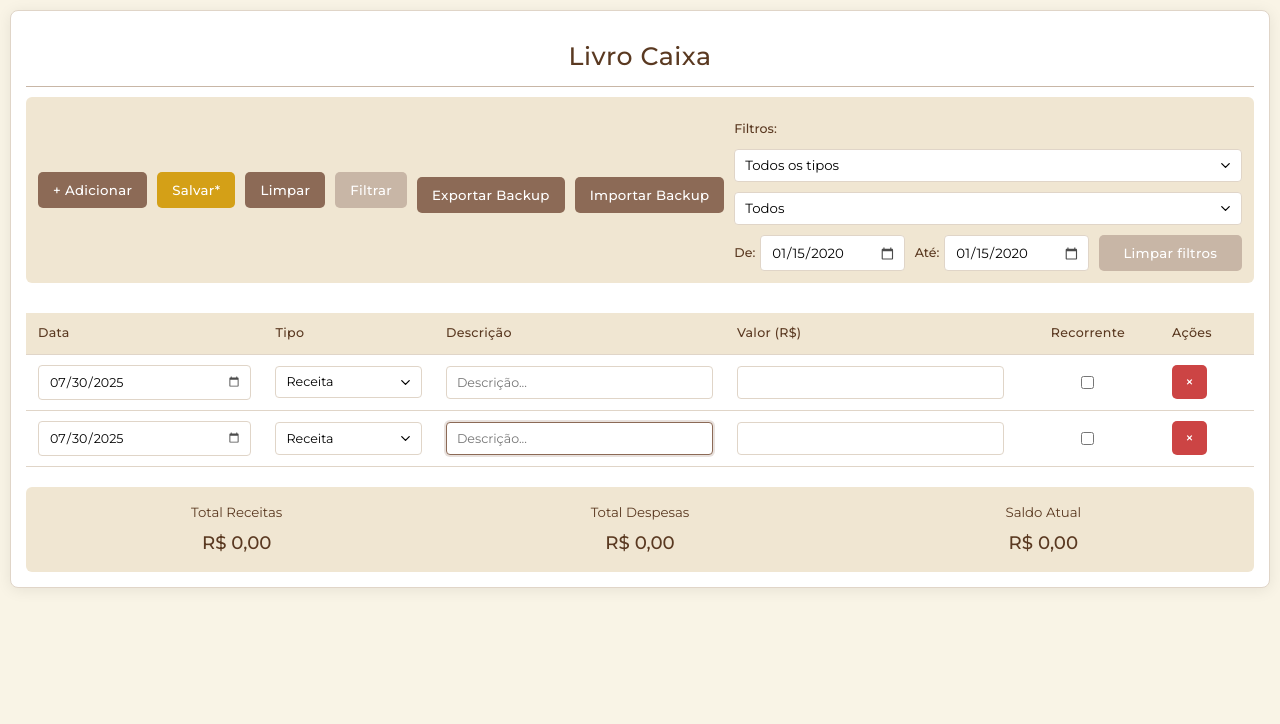
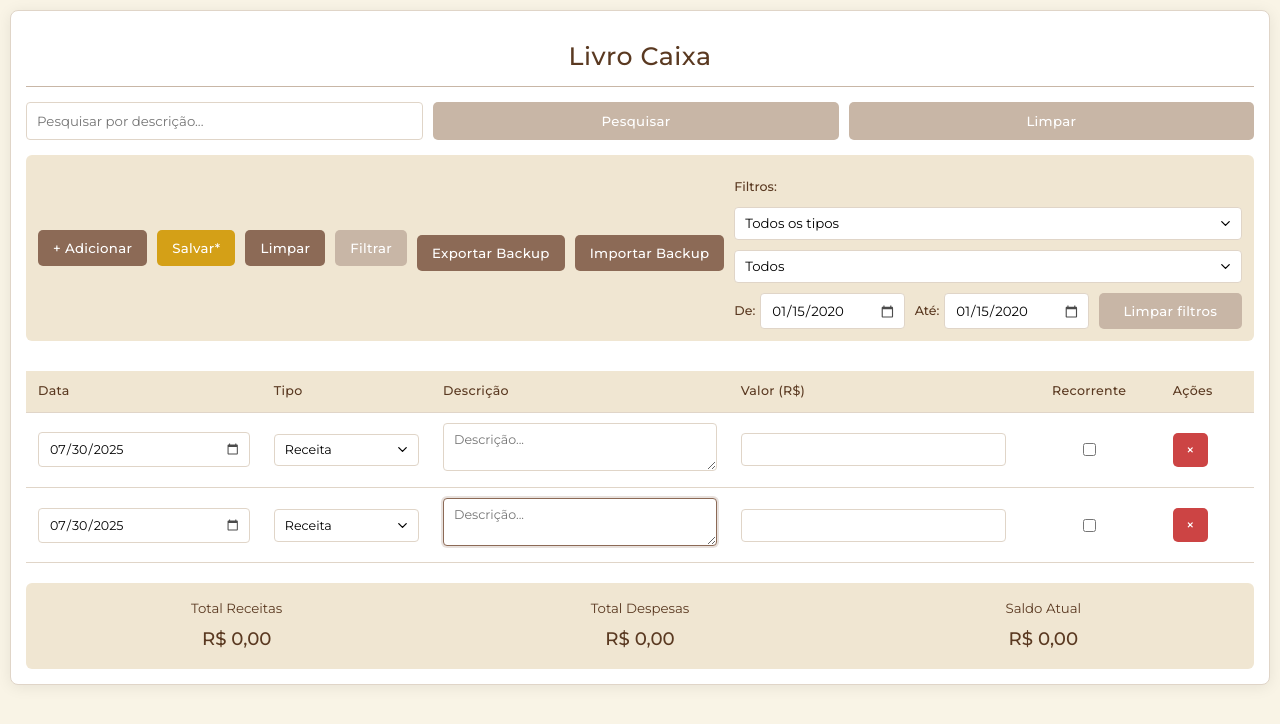
Before and after one commit to 1892tsm-creator/Meu-pwa, a plain HTML site: page index.html in a window 1280 px wide. Both pictures are taken after typing "2020-01-15", "2020-01-15" into the empty fields and a click on the button "+ Adicionar". Drawn offline with Linux system fonts and the light colour scheme.

Commit message:
Update index.html

```diff
--- a/index.html
+++ b/index.html
@@ -57,6 +57,21 @@
             border-radius: 8px;
             overflow-x: auto;
             max-width: 100%;
+        }
+
+        /* NOVO: Container de pesquisa */
+        .search-container {
+            margin: 15px 0;
+            display: flex;
+            gap: 10px;
+        }
+
+        #searchInput {
+            flex: 1;
+            padding: 10px;
+            border: 1px solid #e0d5c8;
+            border-radius: 4px;
+            font-family: 'Montserrat', sans-serif;
         }
 
         .controls {
@@ -164,7 +179,7 @@
             background-color: rgba(249, 244, 230, 0.5);
         }
 
-        input, select {
+        input, select, textarea {
             font-family: 'Montserrat', sans-serif;
             width: 100%;
             padding: 8px 10px;
@@ -175,7 +190,13 @@
             transition: all 0.3s ease;
         }
 
-        input:focus, select:focus {
+        /* NOVO: Estilo específico para textarea */
+        .description-cell textarea {
+            min-height: 40px;
+            resize: vertical;
+        }
+
+        input:focus, select:focus, textarea:focus {
             outline: none;
             border-color: #8c6a56;
             box-shadow: 0 0 0 2px rgba(140, 106, 86, 0.2);
@@ -299,6 +320,13 @@
 <body>
     <div class="container">
         <h1>Livro Caixa</h1>
+
+        <!-- NOVO: Campo de pesquisa -->
+        <div class="search-container">
+            <input type="text" id="searchInput" placeholder="Pesquisar por descrição...">
+            <button id="search-btn" class="secondary">Pesquisar</button>
+            <button id="clear-search" class="secondary">Limpar</button>
+        </div>
 
         <div class="controls">
             <button id="add-row">+ Adicionar</button>
@@ -437,16 +465,17 @@
             const totalExpensesEl = document.getElementById('total-expenses');
             const currentBalanceEl = document.getElementById('current-balance');
 
-            // Variável para controlar alterações não salvas
+            // NOVO: Variáveis para pesquisa
+            const searchInput = document.getElementById('searchInput');
+            const searchBtn = document.getElementById('search-btn');
+            const clearSearchBtn = document.getElementById('clear-search');
+
             let unsavedChanges = false;
 
-            // Load saved data from localStorage
             loadSavedData();
-
-            // Calculate totals initially
             calculateTotals();
 
-            // Event listeners - corrigido para prevenir comportamento padrão
+            // Event listeners
             addRowBtn.addEventListener('click', function(e) {
                 e.preventDefault();
                 addNewRow();
@@ -486,7 +515,18 @@
                 importData(e);
             });
 
-            // Verifica alterações não salvas ao sair da página
+            // NOVO: Event listeners para pesquisa
+            searchBtn.addEventListener('click', function(e) {
+                e.preventDefault();
+                applySearch();
+            });
+
+            clearSearchBtn.addEventListener('click', function(e) {
+                e.preventDefault();
+                searchInput.value = '';
+                applySearch();
+            });
+
             window.addEventListener('beforeunload', (e) => {
                 if (unsavedChanges) {
                     e.preventDefault();
@@ -519,13 +559,13 @@
                 });
                 typeCell.appendChild(typeSelect);
 
-                // Description cell
+                // Descrição cell (AGORA COM TEXTAREA)
                 const descCell = document.createElement('td');
-                const descInput = document.createElement('input');
-                descInput.type = 'text';
-                descInput.placeholder = 'Descrição...';
-                descInput.value = data.description || '';
-                descCell.appendChild(descInput);
+                descCell.className = 'description-cell';
+                const descTextarea = document.createElement('textarea');
+                descTextarea.placeholder = 'Descrição...';
+                descTextarea.value = data.description || '';
+                descCell.appendChild(descTextarea);
 
                 // Amount cell
                 const amountCell = document.createElement('td');
@@ -563,7 +603,6 @@
                 });
                 actionsCell.appendChild(deleteBtn);
 
-                // Add all cells to the row
                 row.appendChild(dateCell);
                 row.appendChild(typeCell);
                 row.appendChild(descCell);
@@ -571,7 +610,6 @@
                 row.appendChild(recurrentCell);
                 row.appendChild(actionsCell);
 
-                // Add event listeners - apenas para cálculo, não salvamento
                 typeSelect.addEventListener('change', function() {
                     calculateTotals();
                     unsavedChanges = true;
@@ -584,7 +622,7 @@
                     updateSaveButtonState();
                 });
 
-                descInput.addEventListener('input', () => {
+                descTextarea.addEventListener('input', () => {
                     unsavedChanges = true;
                     updateSaveButtonState();
                 });
@@ -599,15 +637,24 @@
                     updateSaveButtonState();
                 });
 
-                // Add row to the table
                 tableBody.appendChild(row);
-
-                // Focus on description input for quick entry
-                setTimeout(() => descInput.focus(), 50);
-
-                // Marca como não salvo
+                setTimeout(() => descTextarea.focus(), 50);
                 unsavedChanges = true;
                 updateSaveButtonState();
+            }
+
+            // NOVO: Função para aplicar pesquisa
+            function applySearch() {
+                const searchTerm = searchInput.value.toLowerCase();
+                const rows = tableBody.querySelectorAll('tr');
+
+                rows.forEach(row => {
+                    const description = row.querySelector('.description-cell textarea')?.value.toLowerCase() || '';
+                    const matchesSearch = searchTerm === '' || description.includes(searchTerm);
+                    row.style.display = matchesSearch ? '' : 'none';
+                });
+
+                calculateTotals();
             }
 
             function updateSaveButtonState() {
@@ -664,7 +711,7 @@
                     data.push({
                         date: row.querySelector('input[type="date"]').value,
                         type: row.querySelector('select').value,
-                        description: row.querySelector('input[type="text"]').value,
+                        description: row.querySelector('.description-cell textarea').value,
                         amount: row.querySelector('input[type="number"]').value,
                         recurrent: row.querySelector('.recurrent-cell input[type="checkbox"]').checked
                     });
@@ -672,7 +719,6 @@
 
                 localStorage.setItem('ledgerData', JSON.stringify(data));
 
-                // Feedback visual
                 saveDataBtn.classList.add('success');
                 saveDataBtn.textContent = '✓ Salvo!';
                 setTimeout(() => {
@@ -818,7 +864,6 @@
                 };
                 reader.readAsText(file);
 
-                // Reset input para permitir reimportar o mesmo arquivo
                 event.target.value = '';
             }
         });
```
